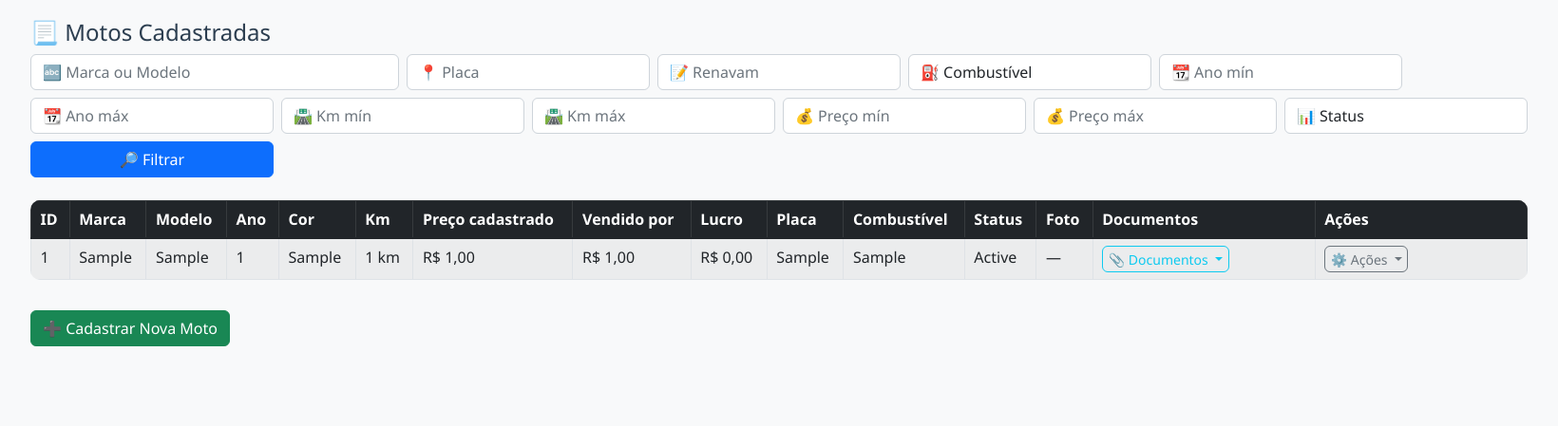
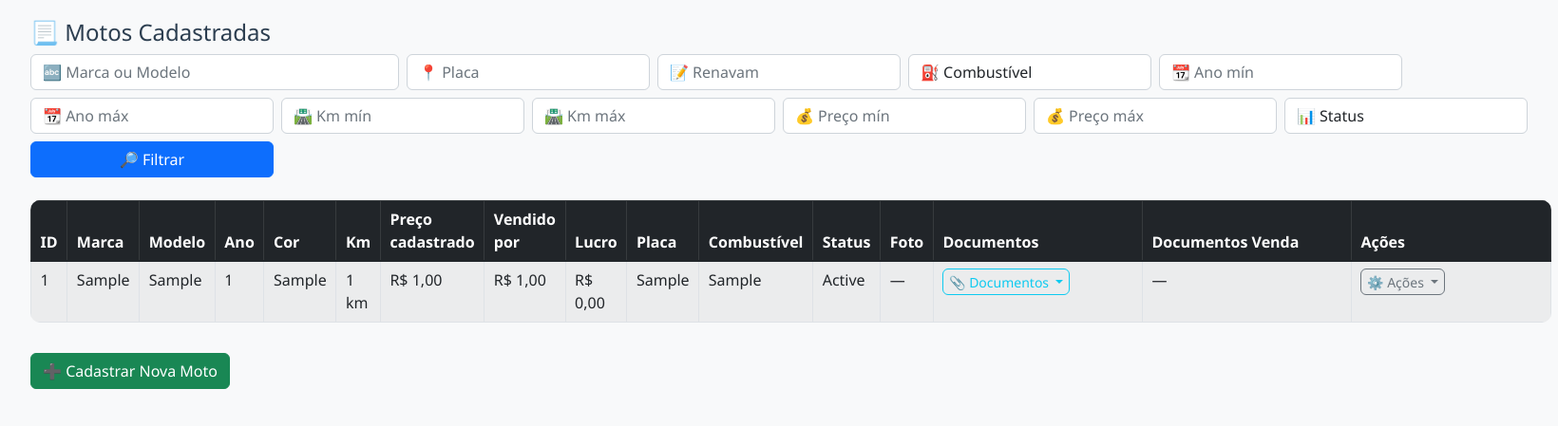
Before and after one commit to Gabrieleufrazio/SistemaMotos, a Flask app: page /listar_motos in a window 1640 px wide. Shown: the part 80-529 px from the top of the page at 95% size. Run offline with Flask 3, Linux system fonts and the light colour scheme; the visitor is signed in with stand-in values (Sample User, id 1); tables that the repository leaves empty hold one stand-in row (values such as "Sample post"); data that the repository does not hold is empty; some libraries are stand-ins or nearby versions.

Commit message:
Add a coluna de Doc venda na listview

```diff
--- a/sistema_motosFINAL/sistema_motos_web/templates/listar_motos.html
+++ b/sistema_motosFINAL/sistema_motos_web/templates/listar_motos.html
@@ -114,7 +114,7 @@
       {% else %}
         <th>Preço</th>
       {% endif %}
-      <th>Placa</th><th>Combustível</th><th>Status</th><th>Foto</th><th>Documentos</th><th>Ações</th>
+      <th>Placa</th><th>Combustível</th><th>Status</th><th>Foto</th><th>Documentos</th><th>Documentos Venda</th><th>Ações</th>
     </tr>
   </thead>
   <tbody>
@@ -187,15 +187,34 @@
             {% if procuracao_urls and procuracao_urls.get(m[0]) %}
               <li><a class="dropdown-item" href="{{ procuracao_urls.get(m[0]) }}" target="_blank">📝 Procuração</a></li>
             {% endif %}
-            {% if anexos_venda and anexos_venda.get(m[0]) and anexos_venda.get(m[0])['cnh'] %}
-              {% set cnh_link = anexos_venda.get(m[0])['cnh'] %}
-              <li><a class="dropdown-item" href="{{ cnh_link }}" target="_blank">🪪 CNH</a></li>
-            {% endif %}
             {% if not (doc_url or documento_fornecedor_url or resid_url or (procuracao_urls and procuracao_urls.get(m[0])) or (anexos_venda and anexos_venda.get(m[0]) and anexos_venda.get(m[0])['cnh'])) %}
               <li><span class="dropdown-item text-muted">Sem documentos</span></li>
             {% endif %}
           </ul>
         </div>
+      </td>
+      <td class="docs-td" style="vertical-align: top;">
+        {% set venda_docs = anexos_venda.get(m[0]) if anexos_venda else None %}
+        {% if venda_docs and (venda_docs['cnh'] or venda_docs['garantia'] or venda_docs['endereco']) %}
+          <div class="btn-group">
+            <button type="button" class="btn btn-sm btn-outline-info dropdown-toggle" data-bs-toggle="dropdown" aria-expanded="false">
+              📎 Documentos Venda
+            </button>
+            <ul class="dropdown-menu">
+              {% if venda_docs['cnh'] %}
+                <li><a class="dropdown-item" href="{{ venda_docs['cnh'] }}" target="_blank">🪪 CNH</a></li>
+              {% endif %}
+              {% if venda_docs['garantia'] %}
+                <li><a class="dropdown-item" href="{{ venda_docs['garantia'] }}" target="_blank">📋 Garantia</a></li>
+              {% endif %}
+              {% if venda_docs['endereco'] %}
+                <li><a class="dropdown-item" href="{{ venda_docs['endereco'] }}" target="_blank">🏠 Endereço</a></li>
+              {% endif %}
+            </ul>
+          </div>
+        {% else %}
+          —
+        {% endif %}
       </td>
       <td class="acoes-td">
         <div class="btn-group">
```
